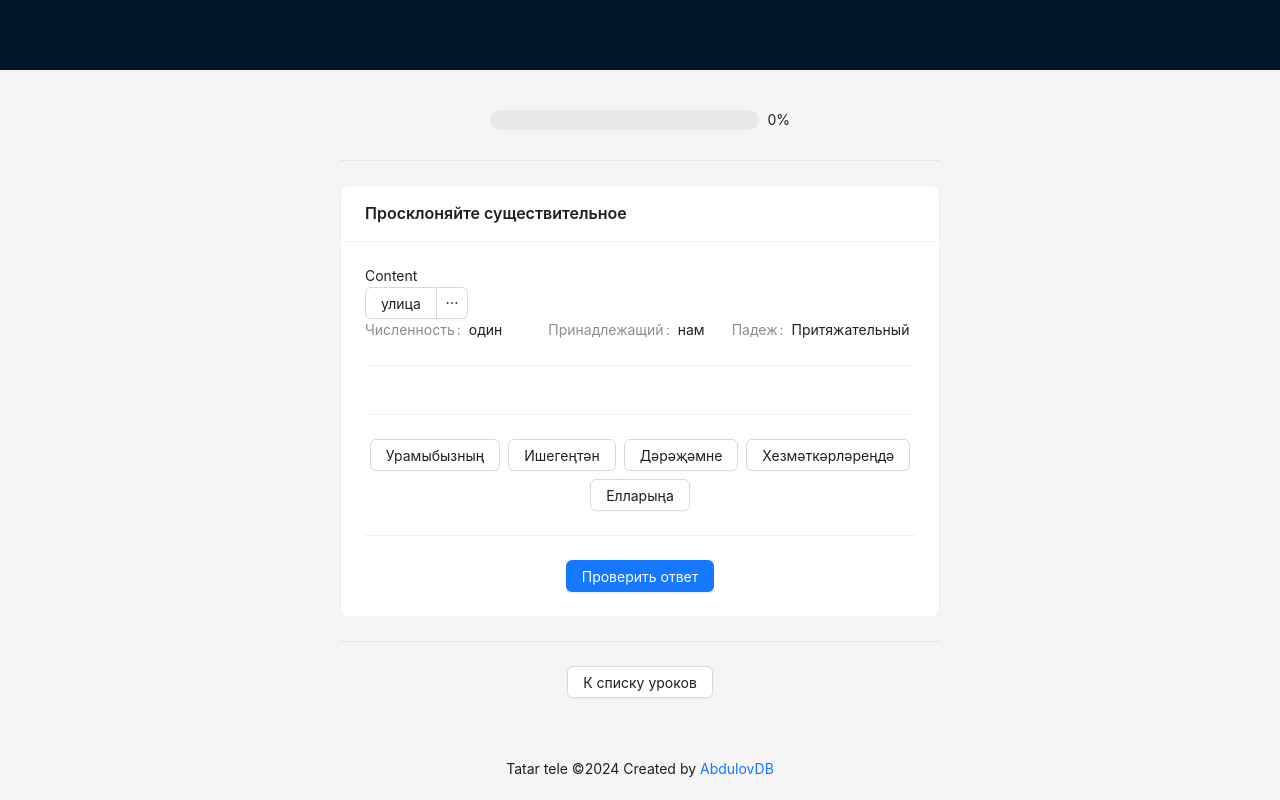
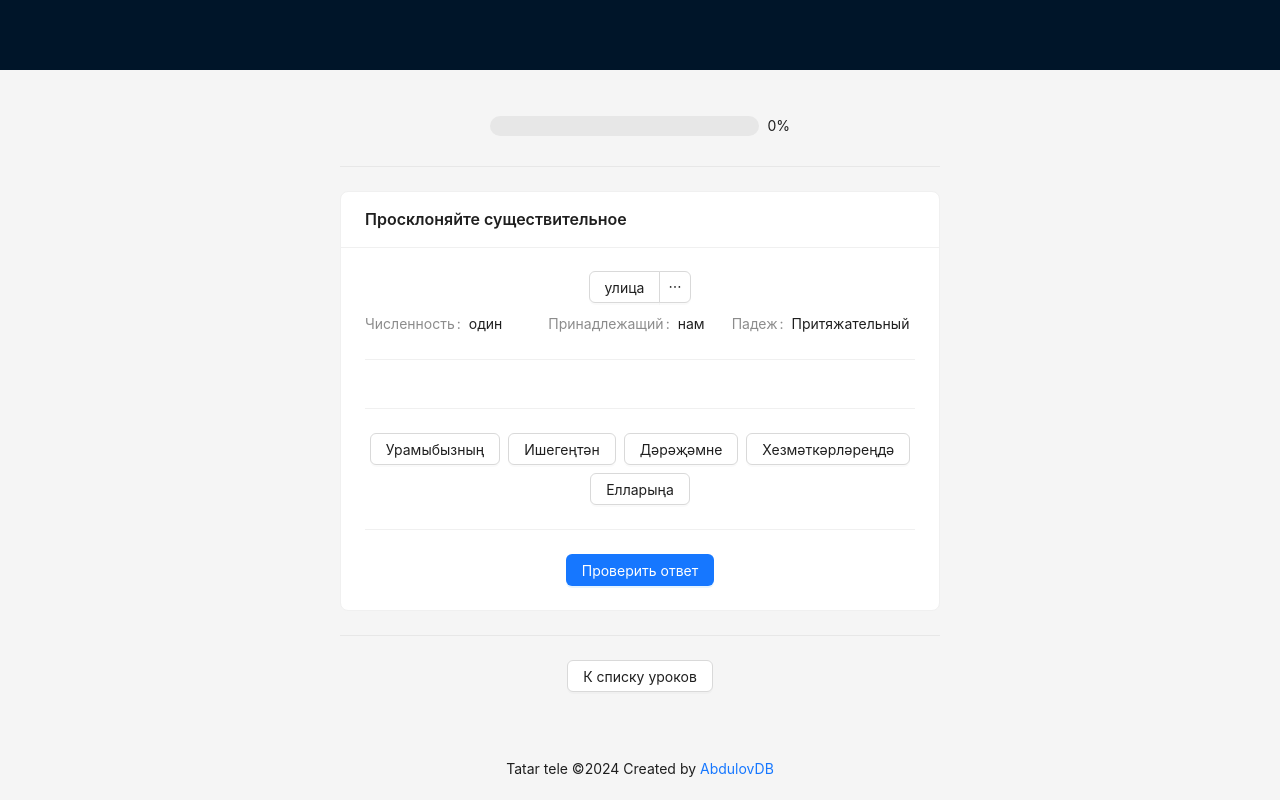
Before and after one commit to DaniilAbdulov/tatar-tele, a React (Create React App) app: page /second in a window 1280 px wide. Built offline with nearby package versions, Linux system fonts and the light colour scheme.

Commit message:
fix fronted

```diff
--- a/src/components/SecondLesson/Content/Task/Case.jsx
+++ b/src/components/SecondLesson/Content/Task/Case.jsx
@@ -29,7 +29,7 @@ export const Case = observer(() => {
   ];
 
   return (
-    <Flex wrap gap={5}>
+    <Flex wrap gap={5} style={{marginTop:'10px'}}>
       <Descriptions items={arrOfParts} />
     </Flex>
   );
--- a/src/components/ThithLesson/Content/AdjectiveTask.jsx
+++ b/src/components/ThithLesson/Content/AdjectiveTask.jsx
@@ -2,7 +2,7 @@ import React from 'react';
 import {observer} from 'mobx-react-lite';
 import {thirthLessonStore} from '../../../stores/components/ThirthLesson/ThirthLessonStore';
 import {SharedDropDown} from '../../shared/Lesson/Content/Task/SharedDropDown';
-import { Space } from 'antd';
+import { Flex, Space } from 'antd';
 import Text from 'antd/es/typography/Text';
 
 export const AdjectiveTask = observer(() => {
@@ -13,15 +13,15 @@ export const AdjectiveTask = observer(() => {
   }
 
   return (
-    <>
-      <span>*некоторые предложения могут быть абсолютно бессмысленны</span>
-      <Space>
+    <Flex vertical gap={10} align='center'>
+      <span style={{textAlign:'center'}}>*некоторые предложения могут быть абсолютно бессмысленны</span>
+
 
       <SharedDropDown noun={trueTaskValue.noun} />
       <SharedDropDown adjective={trueTaskValue.adjective}/>
       <Text>чем</Text>
       <SharedDropDown noun={trueTaskValue.secondNoun} />
-      </Space>
-    </>
+
+    </Flex>
   );
 });
--- a/src/components/shared/Lesson/Content/Task/SharedDropDown.jsx
+++ b/src/components/shared/Lesson/Content/Task/SharedDropDown.jsx
@@ -18,5 +18,11 @@ export const SharedDropDown = ({noun, adjective = {}}) => {
   const menuProps = {
     items,
   };
-  return <Dropdown.Button menu={menuProps}>{adjective?.id ? adjective.russianSuper : noun.russian}</Dropdown.Button>;
+  return (
+        <Dropdown.Button style={{justifyContent:'center'}} menu={menuProps}>
+          {adjective?.id ? adjective.russianSuper : noun.russian}
+        </Dropdown.Button>
+
+  )
+
 };
--- a/src/components/shared/Lesson/Content/Task/index.jsx
+++ b/src/components/shared/Lesson/Content/Task/index.jsx
@@ -23,12 +23,14 @@ export const Task = ({task}) => {
       );
     case LESSONS.SECOND:
       return (
-        <Space>
-          <Flex vertical>Content
+        <Flex>
+          <Flex vertical>
             <SharedDropDown noun={task.noun} />
+
             <Case />
+
           </Flex>
-        </Space>
+        </Flex>
       );
     case LESSONS.THIRD:
       return <AdjectiveTask />;
--- a/src/components/shared/Lesson/LessonView.jsx
+++ b/src/components/shared/Lesson/LessonView.jsx
@@ -5,6 +5,7 @@ import {NavLink} from 'react-router-dom';
 import {Message} from '../Message';
 import { LinearProgress } from '../LinearProgress';
 import { progressStore } from '../../../stores/components/ProgressStore';
+import { LESSONS } from '../../../data';
 
 export const LessonView = ({title, store}) => {
   const lessonId = store.lessonId;
@@ -19,7 +20,7 @@ export const LessonView = ({title, store}) => {
     align="center"
     style={{maxWidth: '600px', margin: '10px'}}
   >
-    <LinearProgress/>
+    {lessonId !== LESSONS.FIVE && <LinearProgress/>}
     <Divider />
     <Card title={title || ''}>
       <Content store={store} lessonId={lessonId}/>
```
